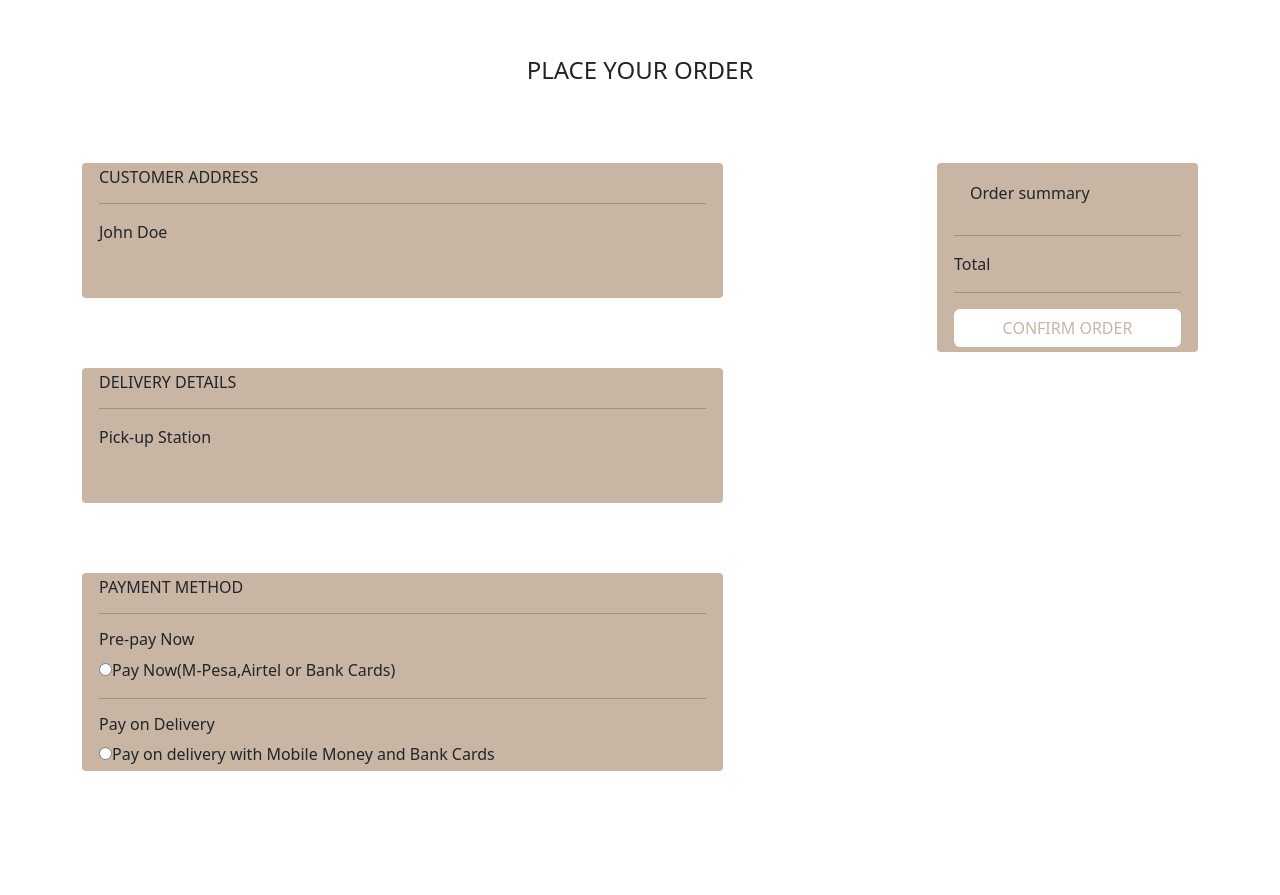
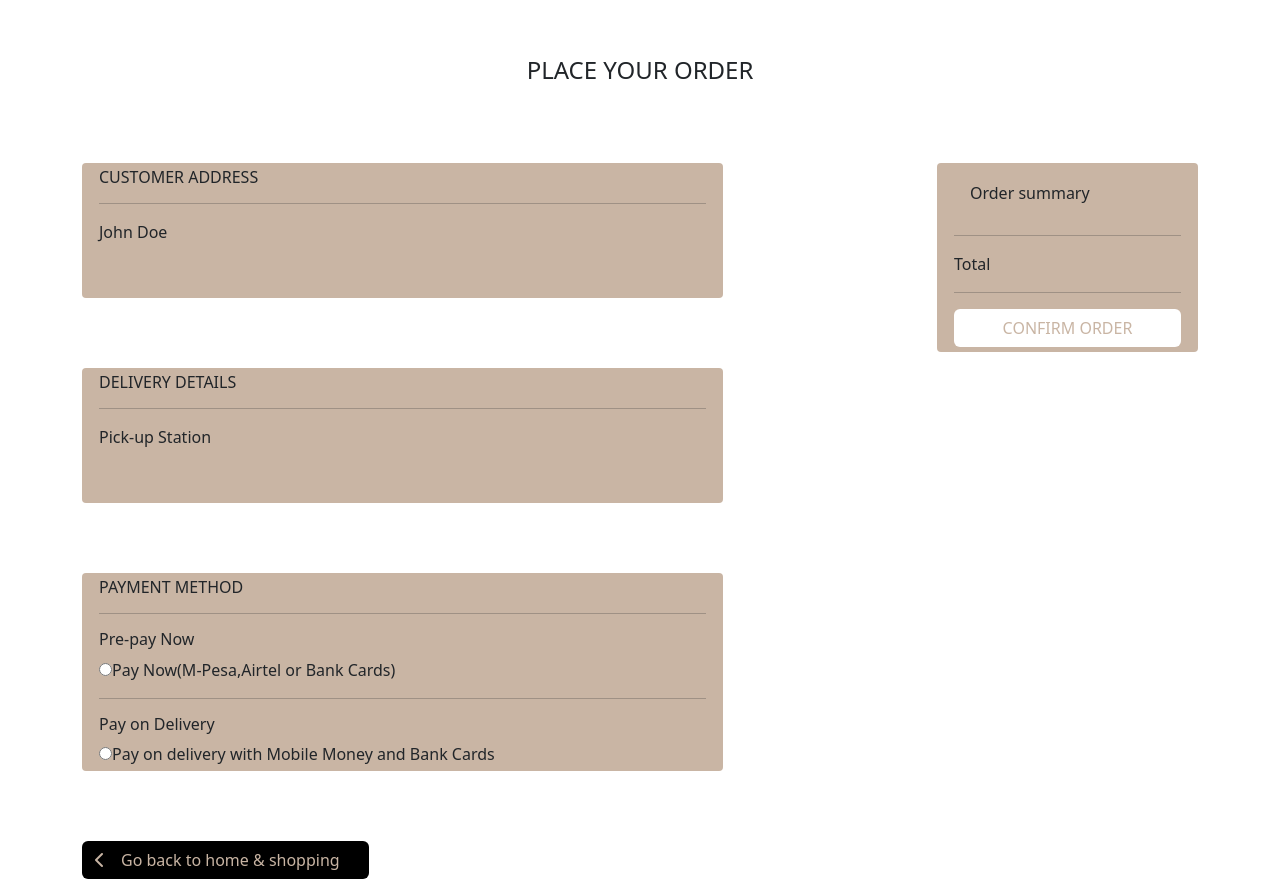
Before and after one commit to Carol254/glitter-e-shop, an Angular app: page /checkout in a window 1280 px wide. Before the commit the page ends 841 px from the top, so only its background shows below. Built offline with nearby package versions, Linux system fonts and the light colour scheme.

Commit message:
few changes made

```diff
--- a/src/app/checkout/checkout.component.html
+++ b/src/app/checkout/checkout.component.html
@@ -66,5 +66,8 @@
             </div>
           </div>
         </div>
+
+
       </div>
+      <div class="btn btn-extra mb-3" (click)="goToHome()"> <i class="fa-solid fa-chevron-left"></i> <span class="mx-3">Go back to home & shopping</span></div>
 </div>
--- a/src/app/checkout/checkout.component.ts
+++ b/src/app/checkout/checkout.component.ts
@@ -1,4 +1,5 @@
 import { Component } from '@angular/core';
+import { Router } from '@angular/router';
 
 @Component({
   selector: 'app-checkout',
@@ -9,4 +10,9 @@ import { Component } from '@angular/core';
 })
 export class CheckoutComponent {
 
+  constructor(private router:Router){}
+
+  goToHome(){
+    this.router.navigate(['/home']);
+  }
 }
--- a/src/app/sign-in/sign-in.component.html
+++ b/src/app/sign-in/sign-in.component.html
@@ -14,7 +14,7 @@
               <input type="checkbox" class="form-check-input" id="exampleCheck1">
               <label class="form-check-label" for="exampleCheck1">Remember Me</label>
             </div>
-            <button type="submit" class="btn btn-sub">Submit</button>
+            <button type="submit" class="btn btn-sub" (click)="onSubmit()">Submit</button>
           </form>
     </div>
 </section>
--- a/src/app/sign-in/sign-in.component.ts
+++ b/src/app/sign-in/sign-in.component.ts
@@ -1,4 +1,5 @@
 import { Component } from '@angular/core';
+import { Router } from '@angular/router';
 
 @Component({
   selector: 'app-sign-in',
@@ -9,4 +10,9 @@ import { Component } from '@angular/core';
 })
 export class SignInComponent {
 
+  constructor(private router:Router){}
+
+  onSubmit(){
+    this.router.navigate(['/home']);
+  }
 }
```
